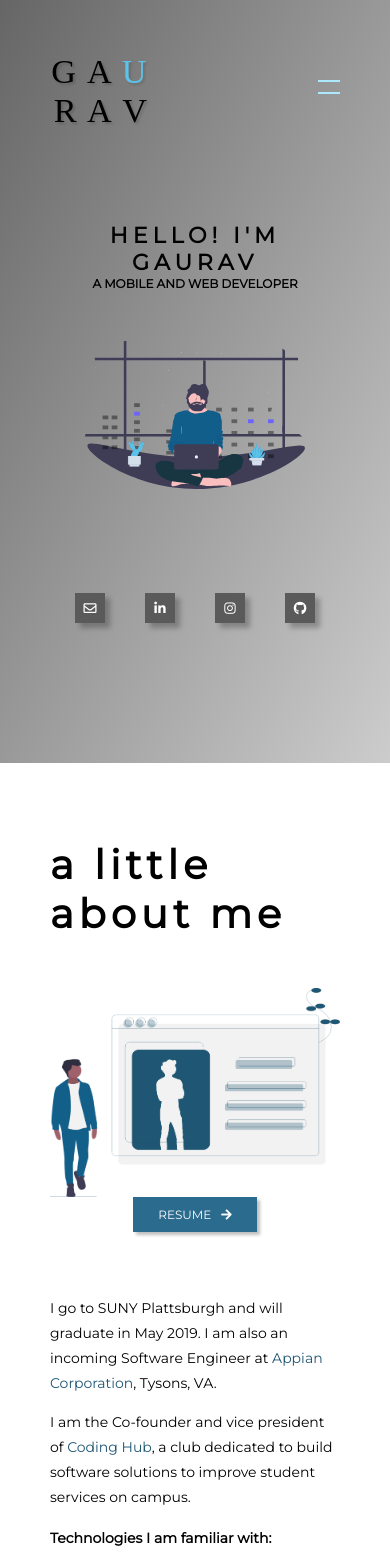
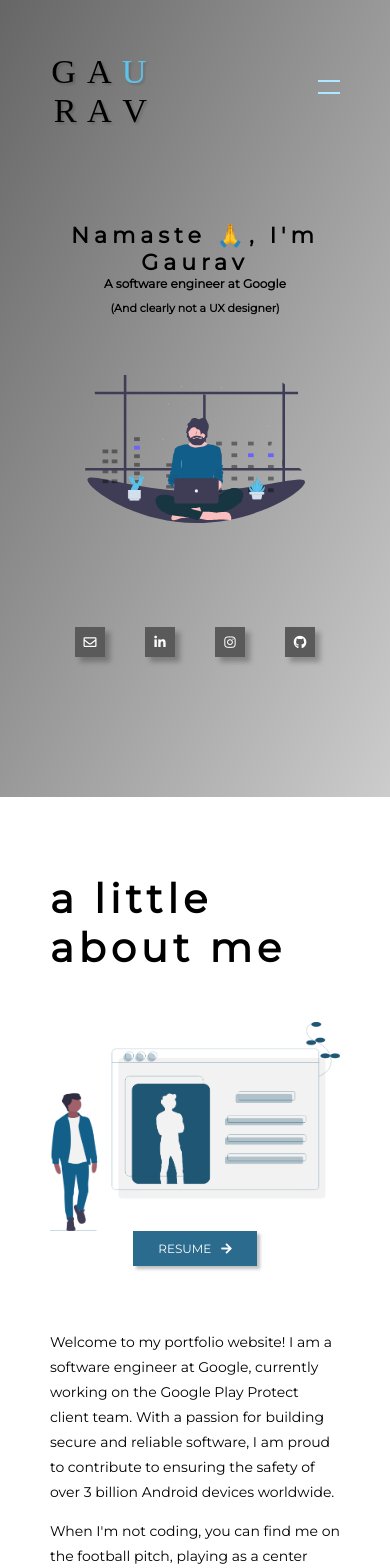
Before and after one commit to gaurav-jayasawal/gaurav-jayasawal.github.io, a React (Create React App) app: page / in a window 390 px wide. Shown: the top 1568 px of the page. Built offline with nearby package versions, Linux system fonts and the light colour scheme.

Commit message:
Updated strings and replaced with latest resume

```diff
--- a/src/components/sections/about/index.jsx
+++ b/src/components/sections/about/index.jsx
@@ -1,5 +1,5 @@
 import "./styles.css";
-import MyResume from "../../../assets/resume.pdf";
+import MyResume from "../../../assets/resume_2023.pdf";
 import AboutImage from "../../../assets/about_image.png";
 import { technologies } from "./data";
 
@@ -52,21 +52,17 @@ const About = () => {
     return (
       <div className="NewAbout-component--contents__right-description">
         <h3>
-          I go to SUNY Plattsburgh and will graduate in May 2019. I am also an
-          incoming Software Engineer at{" "}
-          <a href="https://appian.com" target="_blank">
-            Appian Corporation
-          </a>
-          , Tysons, VA.
+          Welcome to my portfolio website! I am a software engineer at Google,
+          currently working on the Google Play Protect client team. With a
+          passion for building secure and reliable software, I am proud to
+          contribute to ensuring the safety of over 3 billion Android devices
+          worldwide.
         </h3>
-
         <h3>
-          I am the Co-founder and vice president of{" "}
-          <a href="https://coding-hub.com" target="_blank">
-            Coding Hub
-          </a>
-          , a club dedicated to build software solutions to improve student
-          services on campus.{" "}
+          When I'm not coding, you can find me on the football pitch, playing as
+          a center forward. Football is probably the only thing I love more than
+          programming. My love for the game extends to supporting my favorite
+          club, Chelsea.
         </h3>
       </div>
     );
--- a/src/components/sections/footer/index.jsx
+++ b/src/components/sections/footer/index.jsx
@@ -26,8 +26,11 @@ const Footer = () => {
           <a href="mailto:jgaurav6@gmail.com">jgaurav6@gmail.com</a>
         </h3>
         <h4>
-          I am a full stack developer looking to get hired in May 2019. Leave me
-          an email if you want me in your development team.
+          I am a full stack engineer always looking to grow.
+          <p>
+            I enjoy fast paced environments and smaller teams. Feel free to drop
+            me an email to say hello.
+          </p>
         </h4>
       </div>
     );
--- a/src/components/sections/home/index.jsx
+++ b/src/components/sections/home/index.jsx
@@ -128,8 +128,9 @@ const Home = () => {
   const IntroSection = () => {
     return (
       <div className="home-flex2_intro">
-        <h1>HELLO! I'M GAURAV</h1>
-        <h3>A MOBILE AND WEB DEVELOPER</h3>
+        <h1>Namaste 🙏, I'm Gaurav</h1>
+        <h3>A software engineer at Google</h3>
+        <h4>(And clearly not a UX designer)</h4>
       </div>
     );
   };
--- a/src/components/sections/home/styles.css
+++ b/src/components/sections/home/styles.css
@@ -80,6 +80,11 @@
   font-size: 28px;
 }
 
+.home-flex2_intro > h4 {
+  margin: 10px 0;
+  font-size: 16px;
+}
+
 #home-flex2_person {
   box-sizing: border-box;
   padding-top: 50px;
@@ -124,6 +129,9 @@
   .home-flex2_intro > h3 {
     font-size: 24px;
   }
+  .home-flex2_intro > h4 {
+    font-size: 16px;
+  }
   #home-flex2_person {
     width: 700px;
   }
@@ -160,6 +168,9 @@
   }
   .home-flex2_intro > h3 {
     font-size: 20px;
+  }
+  .home-flex2_intro > h4 {
+    font-size: 15px;
   }
   .home-flex1 > img {
     width: 160px;
@@ -201,6 +212,9 @@
   .home-flex2_intro > h3 {
     font-size: 16px;
   }
+  .home-flex2_intro > h4 {
+    font-size: 12px;
+  }
   #home-flex2_person {
     width: 500px;
   }
@@ -221,6 +235,9 @@
   }
   .home-flex2_intro > h3 {
     font-size: 14px;
+  }
+  .home-flex2_intro > h4 {
+    font-size: 12px;
   }
   .home-flex1 > img {
     width: 130px;
@@ -245,6 +262,9 @@
   }
   .home-flex2_intro > h3 {
     font-size: 13px;
+  }
+  .home-flex2_intro > h4 {
+    font-size: 11px;
   }
   .home-flex3_social {
     padding: 80px 100px 20px 100px;
```
Also changed, not shown: 1 other file (tests, documents, lock files or other folders).
